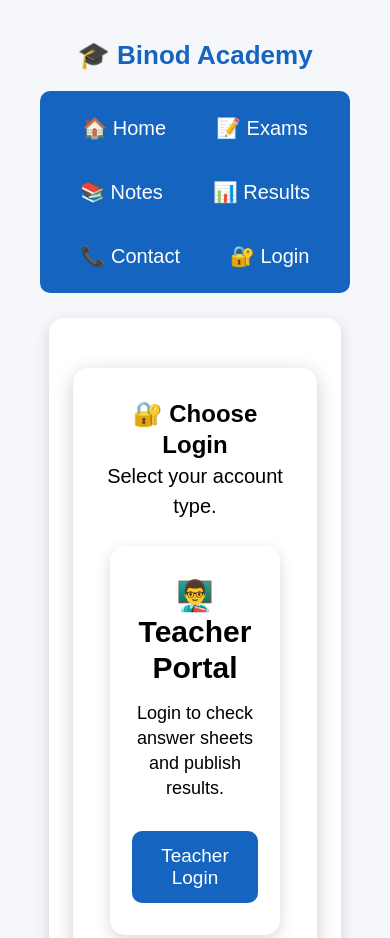
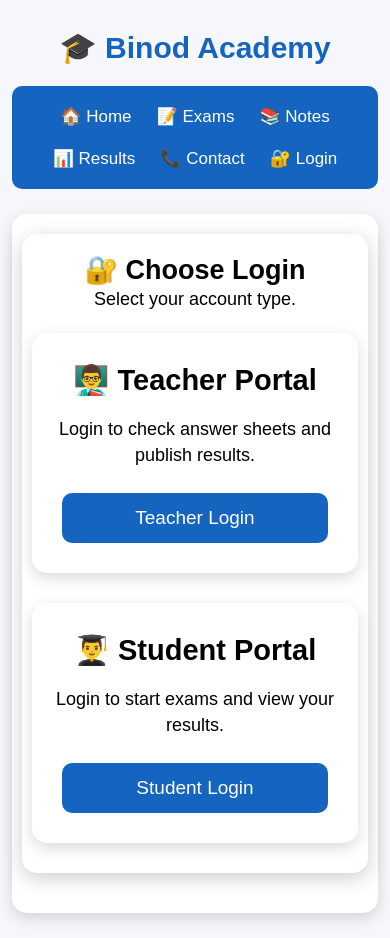
Before and after one commit to BInod100000/binod-academy, a plain HTML site: page login.html in a window 390 px wide. Shown: the top 938 px of the page. Drawn offline with Linux system fonts and the light colour scheme.

Commit message:
Update style.css

```diff
--- a/style.css
+++ b/style.css
@@ -131,55 +131,119 @@ section {
     text-align: center;
     box-shadow: 0 5px 20px rgba(0, 0, 0, 0.2);
 }
-/* ================================
-   MOBILE LOGIN PORTALS
-   ================================ */
+/* =========================================
+   BINOD ACADEMY LOGIN PAGE - MOBILE FIX
+   ========================================= */
 
 @media screen and (max-width: 768px) {
 
-    /* Main login section */
-    section {
-        width: 94% !important;
-        max-width: 500px !important;
-        padding: 20px 10px !important;
-        margin: 25px auto !important;
+    /* Login page itself */
+    body.login-page {
+        width: 100%;
+        min-height: 100vh;
+        padding: 20px 0 80px 0;
+        margin: 0;
+        overflow-x: hidden;
+        overflow-y: auto;
+    }
+
+    /* Academy heading */
+    body.login-page > h1 {
+        width: 100%;
+        font-size: 30px;
+        margin: 10px 0 20px 0;
+    }
+
+    /* Navigation */
+    body.login-page nav {
+        width: 94%;
+        margin: 0 auto;
+        padding: 12px 8px;
+        gap: 5px;
+        box-sizing: border-box;
+    }
+
+    body.login-page nav a {
+        font-size: 17px;
+        padding: 8px 10px;
+    }
+
+    /* Main white area */
+    body.login-page > section {
+        width: 94%;
+        max-width: 500px;
+        margin: 25px auto;
+        padding: 20px 10px 40px 10px;
+        box-sizing: border-box;
+    }
+
+    /* Choose Login box */
+    body.login-page .login-box {
+        width: 100%;
+        max-width: 450px;
+        margin: 0 auto;
+        padding: 20px 10px 30px 10px;
+        box-sizing: border-box;
+    }
+
+    /* Choose Login heading */
+    body.login-page .login-box > h2 {
+        font-size: 27px;
+        line-height: 1.2;
+    }
+
+    /* Choose Login description */
+    body.login-page .login-box > p {
+        font-size: 18px;
+        margin-bottom: 20px;
+    }
+
+    /* Teacher + Student container */
+    body.login-page .subjects {
+        width: 100%;
+        display: flex;
+        flex-direction: column;
+        align-items: center;
+        gap: 30px;
     }
 
     /* Teacher and Student cards */
-    .card {
-        width: 92% !important;
-        max-width: 400px !important;
-        padding: 22px 15px !important;
-        margin: 25px auto !important;
-        box-sizing: border-box !important;
+    body.login-page .subjects .card {
+        width: 100%;
+        max-width: 380px;
+        min-height: auto;
+        margin: 0 auto;
+        padding: 25px 15px;
+        box-sizing: border-box;
+        border-radius: 15px;
     }
 
-    /* Portal headings */
-    .card h2 {
-        font-size: 30px !important;
-        line-height: 1.2 !important;
-        margin: 10px 0 15px 0 !important;
+    /* Teacher / Student titles */
+    body.login-page .subjects .card h2 {
+        font-size: 29px;
+        line-height: 1.2;
+        margin: 5px 0 18px 0;
     }
 
-    /* Portal text */
-    .card p {
-        font-size: 18px !important;
-        line-height: 1.4 !important;
-        margin: 10px 0 20px 0 !important;
+    /* Description */
+    body.login-page .subjects .card p {
+        font-size: 18px;
+        line-height: 1.45;
+        margin: 10px 0 20px 0;
     }
 
     /* Login buttons */
-    .card button {
-        width: 90% !important;
-        max-width: 330px !important;
-        padding: 14px 15px !important;
-        font-size: 19px !important;
-        margin: 10px auto !important;
+    body.login-page .subjects .card a {
+        display: block;
+        width: 100%;
+        text-decoration: none;
     }
 
-    /* Keep the whole page scrollable */
-    body {
-        overflow-x: hidden !important;
-        overflow-y: auto !important;
+    body.login-page .subjects .card button {
+        width: 90%;
+        max-width: 320px;
+        padding: 14px 10px;
+        font-size: 19px;
+        margin: 5px auto;
     }
 }
```
